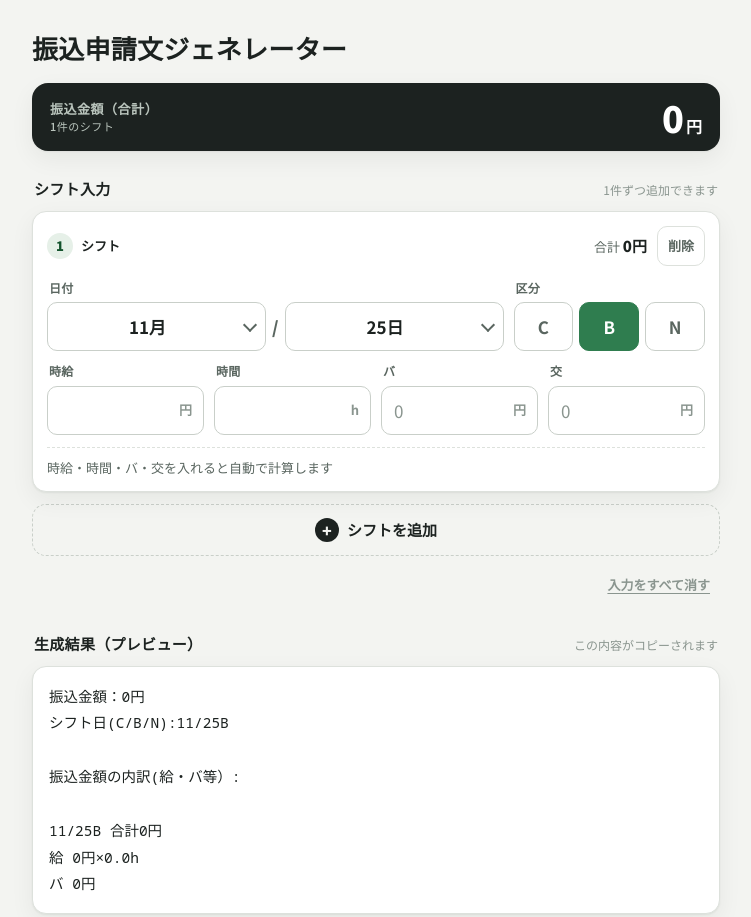
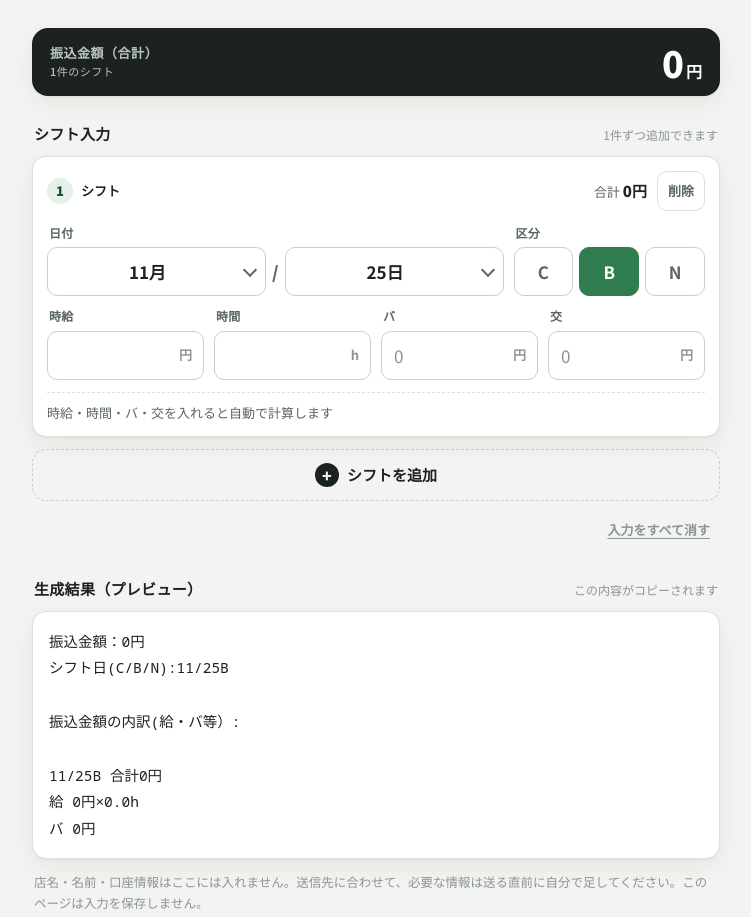
Before and after one commit to inakuntomato/furikomi-shinsei, a plain HTML site: page index.html in a window 1280 px wide. Shown: the top 917 px of the page, without its empty margins (264-1015 px from the left). Drawn offline with Linux system fonts and the light colour scheme.

Commit message:
ページ題名（見出し）を削除

```diff
--- a/index.html
+++ b/index.html
@@ -245,10 +245,6 @@
 </head>
 <body>
 <div class="wrap">
-  <div class="lead">
-    <h1>振込申請文ジェネレーター</h1>
-  </div>
-
   <div class="total-bar" aria-live="polite">
     <div class="label">振込金額（合計）<span id="totalCount">シフト未入力</span></div>
     <div class="amount"><span id="totalAmount">0</span><small>円</small></div>
```
